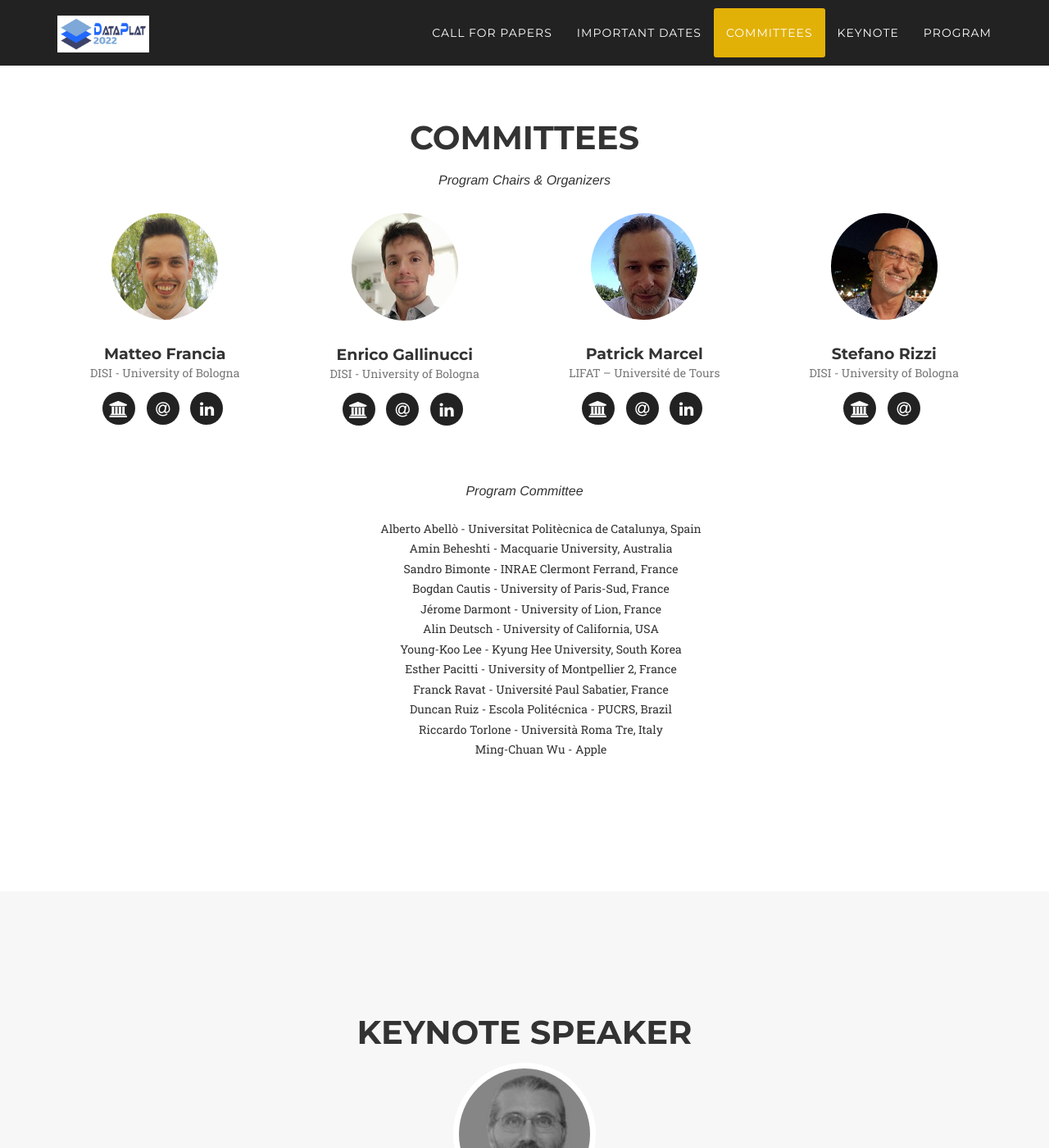
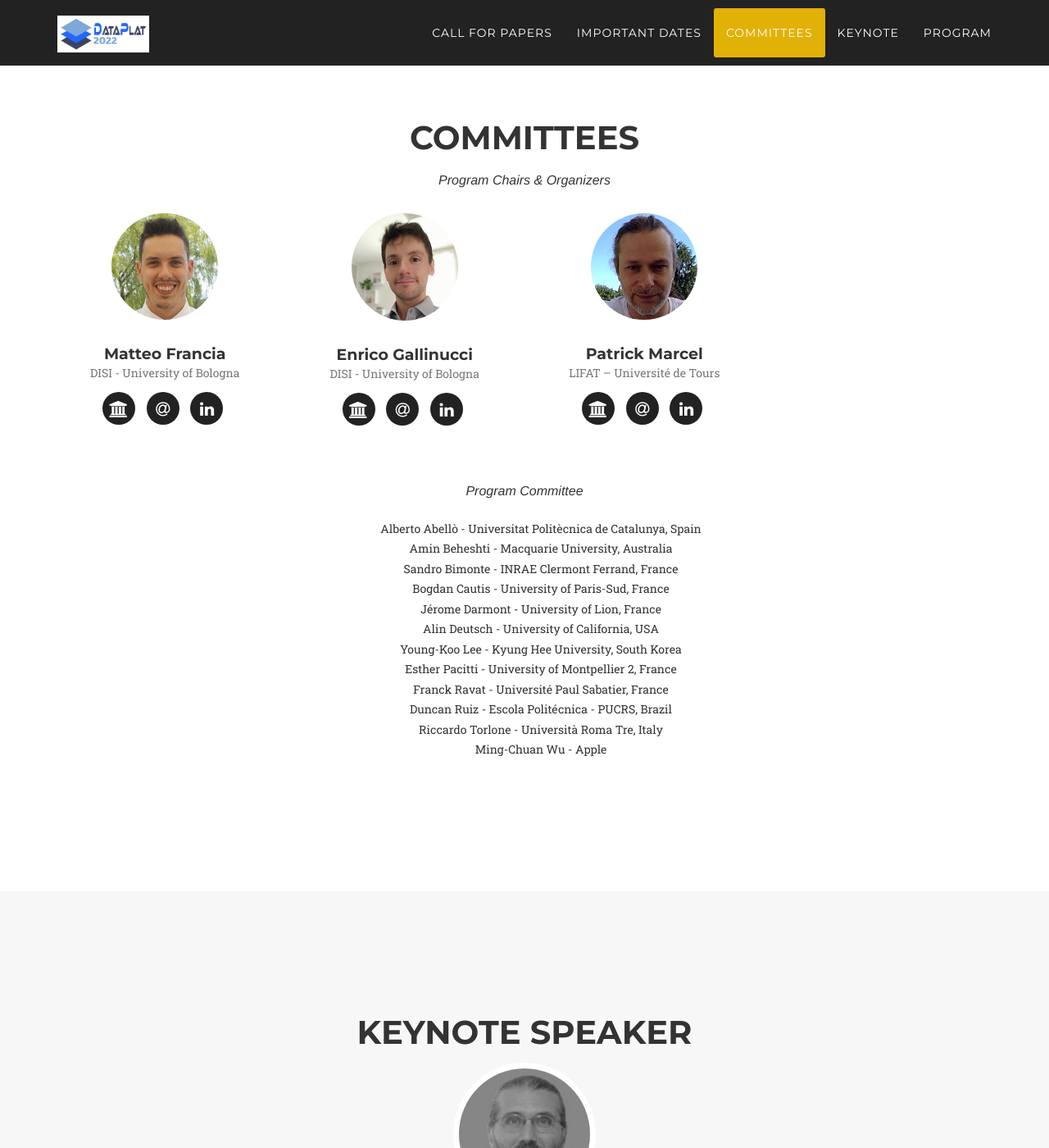
Before and after one commit to big-unibo/dataplat2024, a Jekyll site: the page built from index.html, in a window 1280 px wide and 1400 px high, scrolled down 2980 px. Shown: the whole window at 82% size. Built offline with Jekyll 4.4.1, drawn with Linux system fonts in a browser that asks for light colours; some web fonts are replaced.

Commit message:
remove stefano

```diff
--- a/_config.yml
+++ b/_config.yml
@@ -1,4 +1,4 @@
-baseurl: /dataplat2023
+baseurl: /dataplat-2023
 
 # Site settings
 title: DataPlat
@@ -41,15 +41,6 @@ people:
     - title: linkedin
       url: https://www.linkedin.com/in/patrick-marcel-58b42534/
 
-- name: Stefano Rizzi
-  pic: SR
-  position: DISI - University of Bologna
-  social:
-    - title: university
-      url: https://www.unibo.it/sitoweb/stefano.rizzi/en
-    - title: at
-      url: "mailto:stefano.rizzi@unibo.it"
-
 # Social networks usernames (many more available: google-plus, flickr, dribbble, pinterest, instagram, tumblr, linkedin, etc.)
 social:
 #  - title: twitter
```
